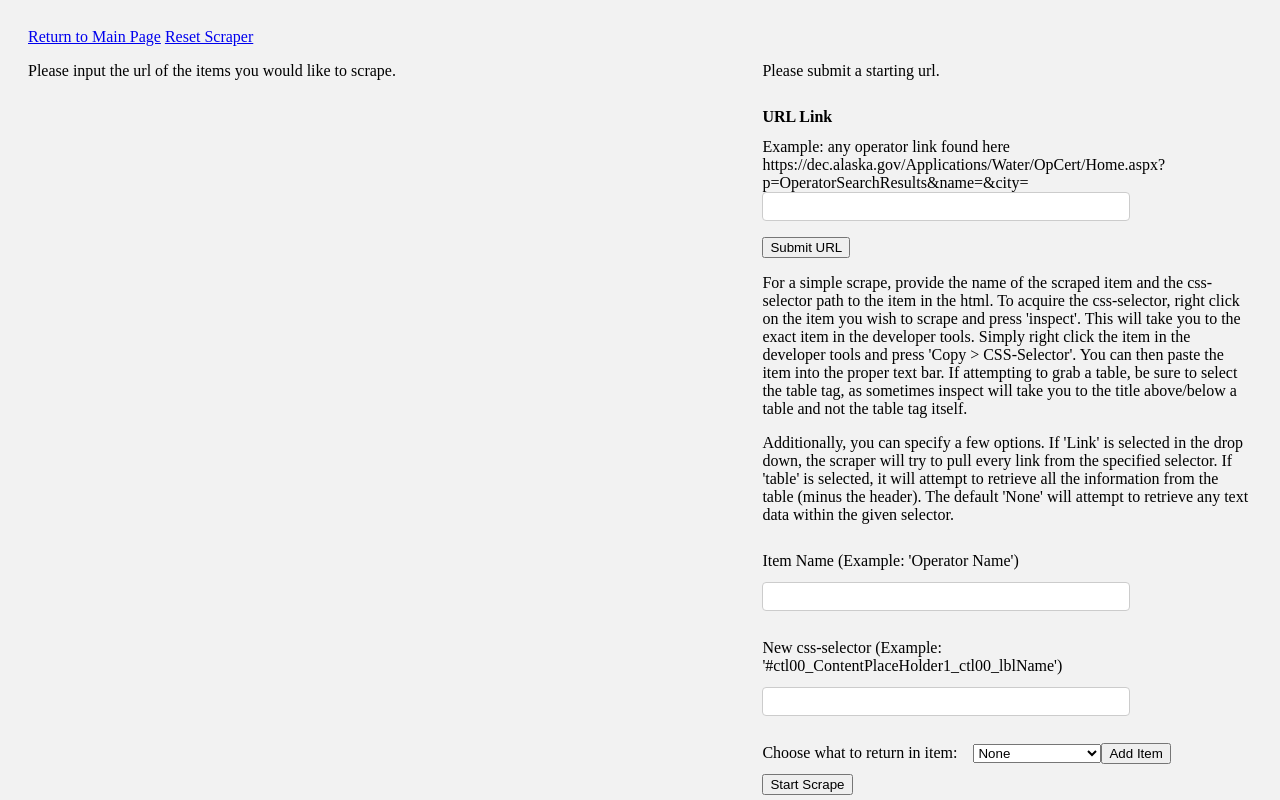
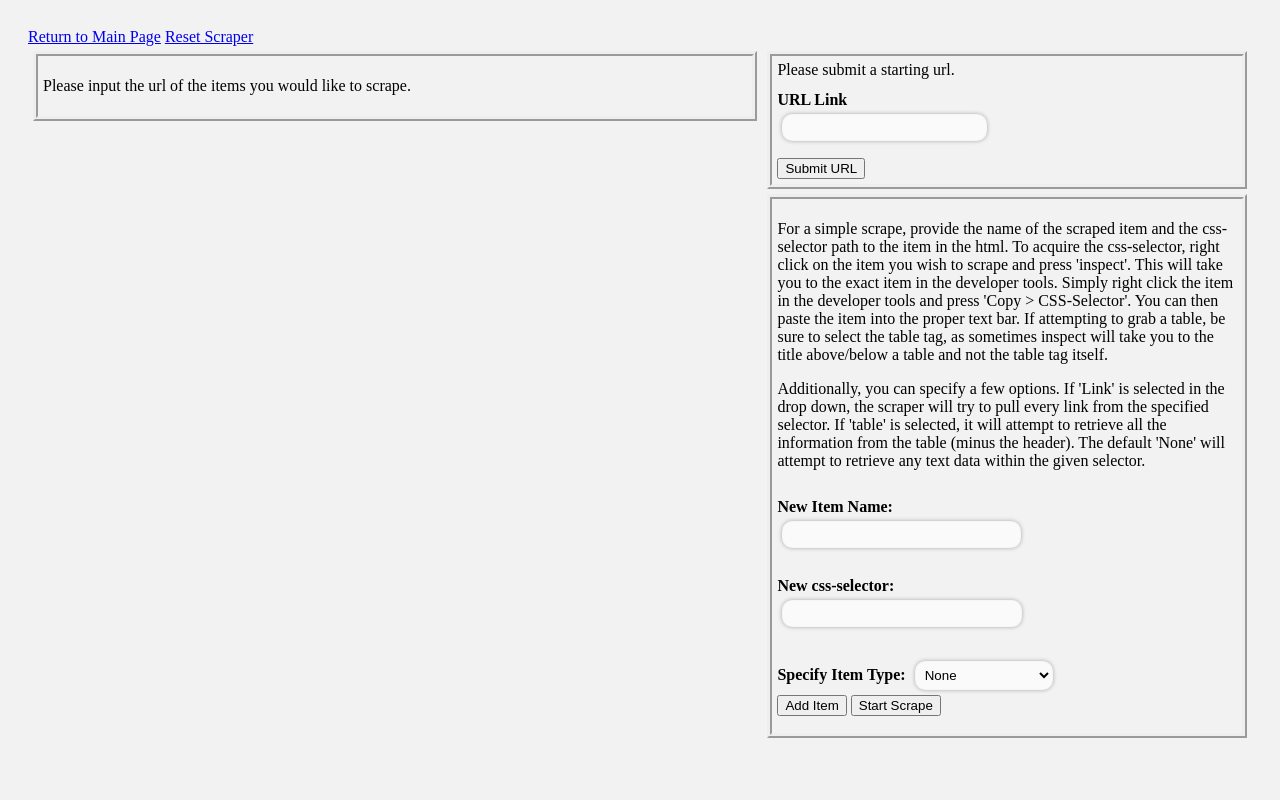
Before and after one commit to akdasUAF/ArcticOutlook, a Flask app: page /dynamic in a window 1280 px wide. Run offline with Flask 3, Linux system fonts and the light colour scheme.

Commit message:
Multipage scrape, cleanup
Reorganized the initial scraper for better readability. Adjusted front end navigation for output and basic styling. Added simple multipage scraping functionality.

```diff
--- a/server/app.py
+++ b/server/app.py
@@ -14,13 +14,15 @@ class ScrapeItems():
     def __init__(self):
         self.scrape_items = {}
         self.url = ""
+        self.base_url = ""
         self.args = []
         self.url_count = 0
 
     def clear(self):
         self.scrape_items = {}
-        self.url = ""
+        self.url, self.base_url = "", ""
         self.args = []
+        self.url_count = 0
 
 si = ScrapeItems()
 
@@ -154,20 +156,24 @@ def index():
         return render_template('index.html')
     return render_template('index.html')
 
+def add_link(url, s):
+    si.url = url
+    si.url_count = si.url_count + 1
+    si.scrape_items['Link ' + str(si.url_count)] = {'url': si.url, 'scraped items': {}, 'follow': s}
+
 @app.route("/dynamic", methods=['POST', 'GET'])
 def run_dynamic_scraper():
     """This function handles the display and operation of the WIP 'dynamic' scraper interface."""
     # If the user hits the submit button, send the information to the server.
     if request.method == 'POST':
         if 'url_submit' in request.form:
-            if request.form['url'].strip() == '':
+            url = request.form['url'].strip()
+            if url == '':
                 return render_template('dynamic_scraper.html',
                                         error="Please submit a valid url.",
                                         url_needed=True)
-            si.url = request.form['url'].strip()
-            si.url_count = si.url_count + 1
-            si.scrape_items['Link ' + str(si.url_count)] = {'url': si.url, 'scraped items': {}}
-
+            add_link(url, "no")
+            si.base_url = url
             return redirect("/dynamic-add-item")
         if 'add_item' or 'scrape' in request.form:
             return render_template('dynamic_scraper.html',
@@ -183,13 +189,12 @@ def run_dynamic_scraper():
 def dynamic_add():
     if request.method == 'POST':
         if 'url_submit' in request.form:
-            if request.form['url'].strip() == '':
+            url = request.form['url'].strip()
+            if url == '':
                 return render_template('dynamic_scraper.html',
                                         error="Please submit a valid url.",
                                         url_needed=True)
-            si.url = request.form['url'].strip()
-            si.url_count = si.url_count + 1
-            si.scrape_items['Link ' + str(si.url_count)] = {'url': si.url, 'scraped items': {}}
+            add_link(url, "no")
             return render_template('dynamic_scraper.html',
                                 items_submitted=True,
                                 url_needed=False,
@@ -206,9 +211,10 @@ def dynamic_add():
                                 url_needed=False,
                                 dict=zip(list(si.scrape_items.values()),list(si.scrape_items.keys())),
                                 error="Input string was empty. Please resubmit item with proper name and selector values.")
-
             # If the item is valid, add it to the dictionary and return the new list of items.
             si.scrape_items['Link ' + str(si.url_count)]['scraped items'][name] = {'item':item, 'type':arg_select}
+            if request.form['follow'] == 'yes':
+                add_link(item, "yes")
             return render_template('dynamic_scraper.html',
                                 items_submitted=True,
                                 url_needed=False,
@@ -231,37 +237,26 @@ def dynamic_scrape():
         if 'download' in request.form:
             return redirect("/dynamic/download")
 
-    try:
-        # For each link, run the scraper.
-        vals = list(si.scrape_items.values())
-        result = []
-        for v in vals:
-            url = v['url']
-            scraped = v['scraped items']
-            output = init_scrape(['-url', url, '-v', str(scraped)])
-            if isinstance(output, str):
-                return render_template('dynamic_scraper.html',
-                                error="Error encountered during scrape: " + output,
-                                url_needed=True)
-            result.append(output)
+    # try:
+        # Pass the dictionary to the scraper
+    vals = si.scrape_items
+    url = si.base_url
+    result = init_scrape(['-url', url,'-v', str(vals)])
+    if isinstance(result, str):
+            return render_template('dynamic_scraper.html',
+                            error="Error encountered during scrape: " + result,
+                            url_needed=True)
 
-        # Add the scraped items to a dictionary
-        data = {}
-        for r in result:
-            data.update(r)
+    file = os.path.join(app.config['UPLOAD_FOLDER'], "output.json")
+    final = json.dumps(result, indent=2)
+    output = open(file, "w")
+    json.dump(result, output, indent=2)
+    output.close()
+    si.clear()
 
-        # Create a dataframe and a csv file containing the scraped contents.
-        df = pd.DataFrame([data])
-        df.to_csv('output.csv', index=False)
-        si.clear()
-        return render_template('dynamic_scraper.html',
-                            scrape=True,
-                            output=df)
-    except Exception as e:
-        si.clear()
-        return render_template('dynamic_scraper.html',
-                            error="Error encountered during scrape: " + str(e),
-                            url_needed=True)
+    return render_template('dynamic_scraper_output.html',
+                        scrape=True,
+                        output=final)
 
 @app.route("/dynamic-delete/<string:link>&<string:key>")
 def dynamic_delete(link, key):
@@ -319,10 +314,11 @@ def run_static_scrapers():
 
 @app.route("/dynamic/download")
 def dynamic_download():
+    file = os.path.join(app.config['UPLOAD_FOLDER'], "output.json")
     return send_file(
-            'output.csv',
+            file,
             mimetype='text/csv',
-            download_name='output.csv',
+            download_name='output.json',
             as_attachment=True
         )
 
--- a/server/static/css/dynamic.css
+++ b/server/static/css/dynamic.css
@@ -1,30 +1,36 @@
 #main
 {
-    width: 100%;
-}
-#selections
-{
-    width: 50%;
-    float:left;
-    display:flex;
+    display: grid;
+    grid-template-columns: 60% 40%;
+    justify-content: space-between;
+    word-wrap: break-word;
 }
 
 #output
 {
-    flex-grow: 1;
     width: 100%;
-    float: right;
 }
 
-#list
+#form
 {
-    width:80%;
+    float:right;
+}
+
+#selections
+{
     float:left;
 }
-#form
-{
-    width:40%;
-    float:right;
+
+#scrape, #url_submit, #list {
+    border-style: ridge;
+    border-width: 5px;
+    padding: 5px;
+    margin: 5px;
+}
+
+
+#follow_through {
+    display: none;
 }
 
 table, td, th {
@@ -39,3 +45,34 @@ table {
 .error {
     color: red;
 }
+
+input[type=text],
+select
+{
+    padding: 5px;
+    margin: 5px;
+    border-radius:10px;
+    border: 1px solid rgba(238, 238, 238, 0.405);
+    background-color: #fafafa;
+    box-shadow:0 0 4px rgba(0,0,0,0.3);
+    transition: .3s box-shadow;
+}
+
+input[type=text]:hover, select:hover
+{
+    box-shadow:0 0 4px rgba(0,0,0,0.5);
+}
+
+fieldset
+{
+    padding: 5px;
+    margin: 5px;
+    border-radius:10px;
+    border: 1px solid rgba(238, 238, 238, 0.405);
+    box-shadow:0 0 4px rgba(0,0,0,0.3);
+}
+
+legend
+{
+    background-color: #f2f2f2;
+}
--- a/server/templates/dynamic_scraper.html
+++ b/server/templates/dynamic_scraper.html
@@ -3,37 +3,12 @@
 {% block head %}
     <link rel="stylesheet" href="{{ url_for('static', filename='css/dynamic.css') }}">
     <title>Dynamic Scraper</title>
-
 {% endblock %}
 
 {% block body %}
 <a class="return" href="{{ url_for('index') }}">Return to Main Page</a>
 <a class="reset" href="{{ url_for('run_dynamic_scraper') }}">Reset Scraper</a>
 <div id="main">
-{% if scrape == True %}
-    <div id="output">
-        <h2>Output</h2>
-        <form id="download" method="POST">
-            <input type="submit" name="download" value="Download as csv">
-        </form>
-        <table>
-            <thead>
-              <tr>
-                <th>Name</th>
-                <th>Value</th>
-              </tr>
-            </thead>
-            <tbody>
-            {% for key, value in output.items() %}
-             <tr>
-                <td> {{ key }} </td>
-                <td> {{ value[0] }} </td>
-             </tr>
-            {% endfor %}
-            </tbody>
-        </table>
-    </div>
-{% endif %}
 {%if scrape != True %}
     <div id="selections">
         <div id="list">
@@ -73,16 +48,14 @@
         </div>
     </div>
     <div id="form">
+        <form method="POST" id="url_submit">
             {% if url_needed == True %}
-            <p>Please submit a starting url.</p>
+            Please submit a starting url.<br/>
             {% else %}
-            <p>If you would like to scrape another url, please submit one below.</p>
+            If you would like to scrape another url, please submit one below.<br/>
             {%endif%}
-            <form method="POST" id="url_submit">
-                <p><label for="url"><b>URL Link</b></label>
-                <br>Example: any operator link found here
-                https://dec.alaska.gov/Applications/Water/OpCert/Home.aspx?p=OperatorSearchResults&name=&city=
-                <input name="url" type="text"></p>
+            <label for="url" title="Example: https://dec.alaska.gov/Applications/Water/OpCert/Home.aspx?p=OperatorSearchResults&name=&city="><b>URL Link</b>
+            <input name="url" type="text"></label><br/>
             <input type="submit" name="url_submit" value="Submit URL">
         </form>
         <form method="POST" id="scrape">
@@ -96,19 +69,33 @@
                 the specified selector. If 'table' is selected, it will attempt to retrieve all the information from the table (minus the header).
                 The default 'None' will attempt to retrieve any text data within the given selector.
             </p>
-                <p><label for="name">Item Name (Example: 'Operator Name')</label>
-                <input type="text" name="name"></p>
-                <p><label for="item">New css-selector (Example: '#ctl00_ContentPlaceHolder1_ctl00_lblName')</label>
-                <input type="text" name="item"></p>
-                <label for="arg_select">Choose what to return in item:</label>
-                <select id="arg_select" name="arg_select">
-                    <option value="none">None</option>
+            <label for="name" title="Example: 'Operator Name'"><b> New Item Name:</b>
+            <input type="text" name="name"></label>
+            <label for="item" title="Example: '#ctl00_ContentPlaceHolder1_ctl00_lblName'"><b>New css-selector:</b>
+            <input type="text" name="item"></label>
+            <label for="arg_select"><b>Specify Item Type:</b>
+            <select id="arg_select" name="arg_select" onchange="showSpan('follow_through', this)"></label>
+                <option value ="none">None</option>
                 <option value="table">Table</option>
                 <option value="left-table">Table Header Left</option>
                 <option value="href">Link</option>
+            </select>
+            <fieldset id="follow_through">
+                <legend>Do you want to follow through this link?</legend>
+                <input type="radio" name="follow" id="yes" value="yes" />
+                <label for="yes">Yes</label>
+                <input type="radio" name="follow" id="no" value="no" checked="checked"/>
+                <label for="no">No</label>
+            </fieldset>
+            <br/>
             <input type="submit" name="add_item" value="Add Item"></input>
             <input type="submit" name="scrape" value="Start Scrape"/>
         </form>
+        <script>
+            function showSpan(spanID, element) {
+               document.getElementById(spanID).style.display = element.value == "href" ? 'block' : 'none';
+            }
+         </script>
     </div>
     {%endif%}
 </div>
--- a/server/templates/dynamic_update.html
+++ b/server/templates/dynamic_update.html
@@ -16,6 +16,7 @@
     <select id="arg_select" name="arg_select">
         <option value="none">None</option>
         <option value="table">Table</option>
+        <option value="left-table">Table Header Left</option>
         <option value="href">Link</option>
     <input type="submit" name="update_item" value="Update Item"></input>
 </form>
```
Also changed, not shown: scripts/initial_scrape.py (+139 -72 lines), server/templates/dynamic_scraper_output.html (added, +24 -0 lines). Lines whose indentation alone changed are shown as unchanged.
